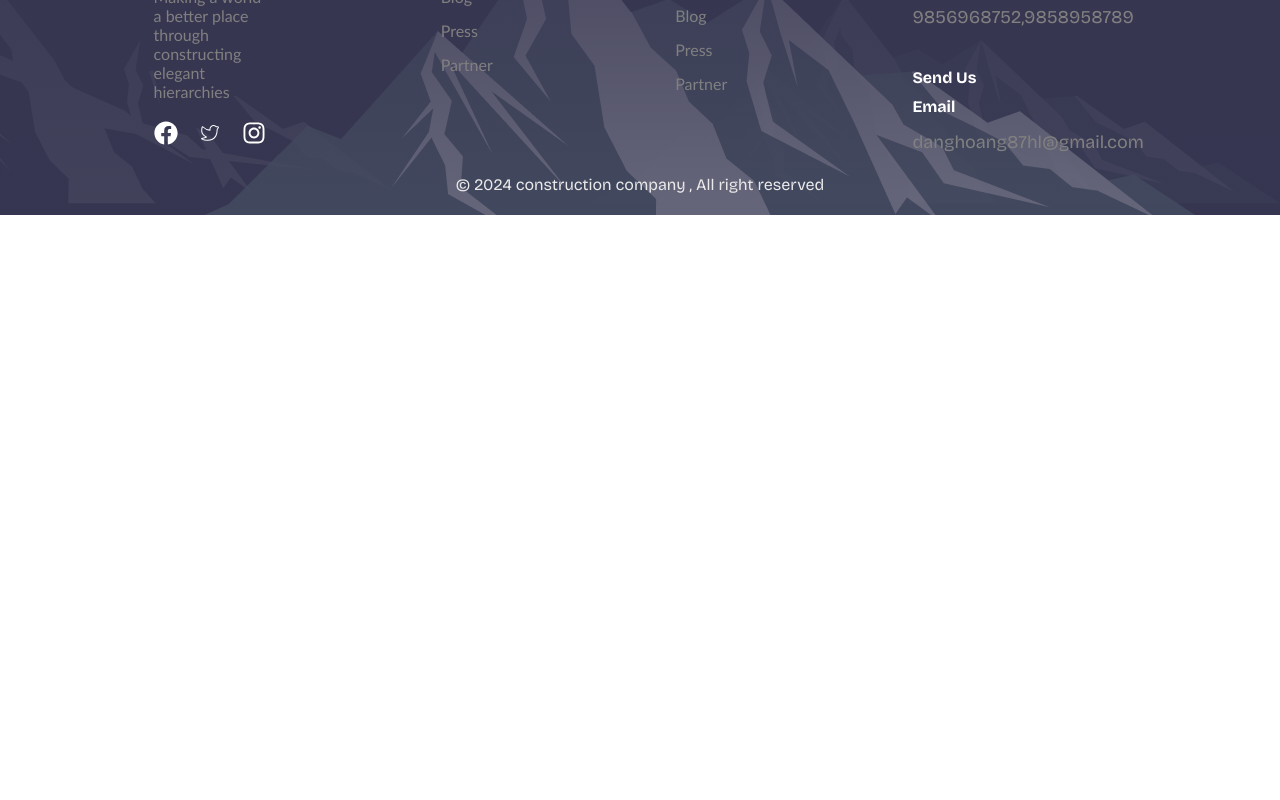
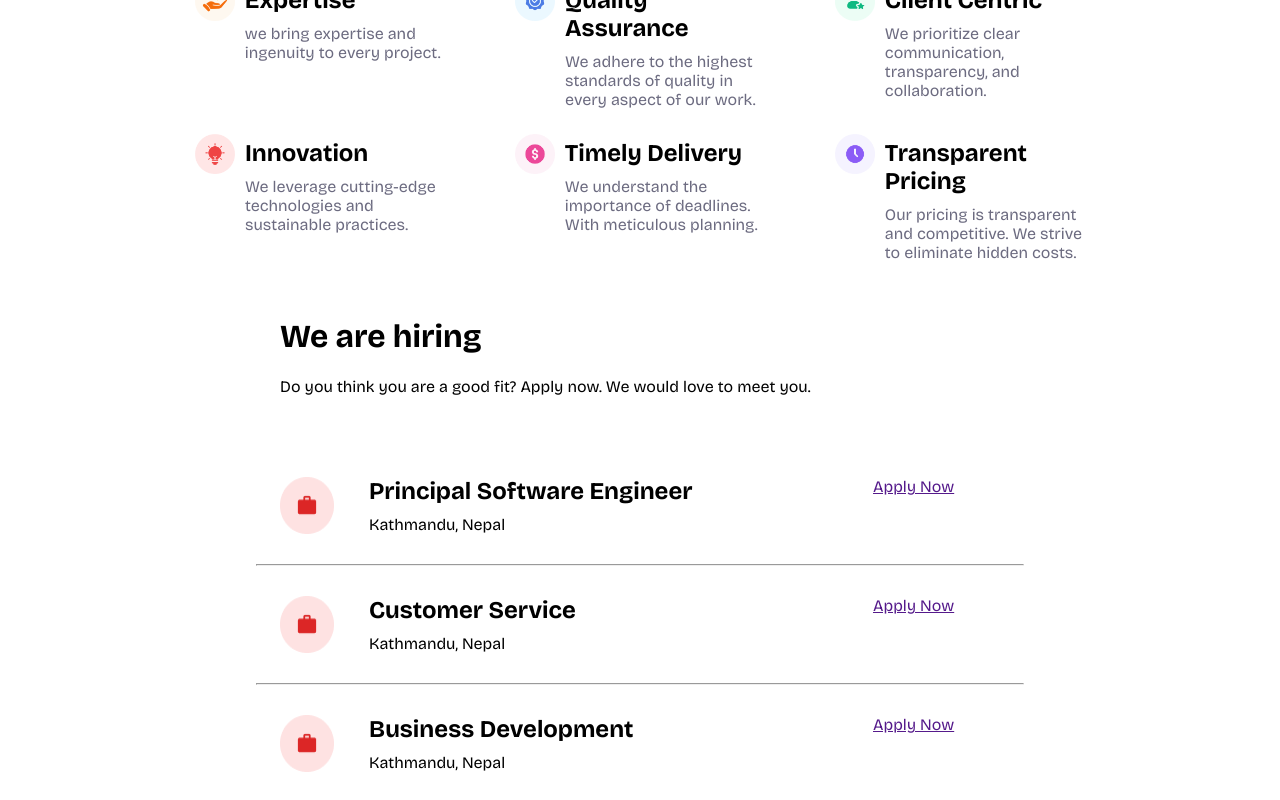
Before and after one commit to prashant2071/construction-site, a React (Create React App) app: page /Career in a window 1280 px wide. Shown: the part 320-1120 px from the top of the page. Before the commit the page ends 800 px from the top, so only its background shows below. Built offline with nearby package versions, Linux system fonts and the light colour scheme.

Commit message:
feat:career created

```diff
--- a/src/App.js
+++ b/src/App.js
@@ -7,15 +7,16 @@ import Card from "./components/card/Card";
 import NoPageFound from "./pages/NoPageFound";
 import Services from "./pages/service/Services";
 import Partner from "./pages/partner/Partner";
-import Commitment from './pages/commitment/Commitment';
-import Mining from './pages/mining/Mining';
-import Project from './pages/project/Project';
-import PressRelease from './pages/pressRelease/PressRelease';
+import Commitment from "./pages/commitment/Commitment";
+import Mining from "./pages/mining/Mining";
+import Project from "./pages/project/Project";
+import PressRelease from "./pages/pressRelease/PressRelease";
+import Career from "./pages/career/Career";
 function App() {
   return (
     <>
       <Router>
-      <Navbar />
+        <Navbar />
         <Routes>
           <Route path="" element={<Home />} />
           <Route path="about" element={<About />} />
@@ -23,14 +24,14 @@ function App() {
           <Route path="Commitment" element={<Commitment />} />
           <Route path="Mining" element={<Mining />} />
           <Route path="PressRelease" element={<PressRelease />} />
-          <Route path="card" element={<Card/>} />
-          <Route path="partner" element={<Partner/>} />
-          <Route path="service" element={<Services/>} />
-          <Route path="project" element={<Project/>} />
-          <Route path="*" element={<NoPageFound/>} />
-
+          <Route path="card" element={<Card />} />
+          <Route path="Career" element={<Career />} />
+          <Route path="partner" element={<Partner />} />
+          <Route path="service" element={<Services />} />
+          <Route path="project" element={<Project />} />
+          <Route path="*" element={<NoPageFound />} />
         </Routes>
-      <Footer />
+        <Footer />
       </Router>
     </>
   );
--- /dev/null
+++ b/src/components/banner/Banner.jsx
@@ -0,0 +1,83 @@
+import React from 'react'
+import Group5 from "../../images/Group 5.png";
+import Group6 from "../../images/Group 6.png";
+import Group7 from "../../images/Group 7.png";
+import Group8 from "../../images/Group 8.png";
+import Group9 from "../../images/Group 9.png";
+import Group10 from "../../images/Group 10.png";
+import"./banner.css"
+const banner = () => {
+  return (
+    <div>
+      <div className="banner-2">
+        <p>Why Choose Us?</p>
+        <h1>
+          We Choose best for
+          <br /> our clients
+        </h1>
+        <div className="container">
+          <div className="card">
+            <img className="banner2-icon" src={Group5} alt="" />
+            <div className="textarea">
+              <h2>Expertise</h2>
+              <p>we bring expertise and ingenuity to every project.</p>
+            </div>
+          </div>
+          <div className="card">
+            <img className="banner2-icon" src={Group6} alt="" />
+            <div className="textarea">
+              <h2>Quality Assurance</h2>
+              <p>
+                We adhere to the highest standards of quality in every aspect of
+                our work.
+              </p>
+            </div>
+          </div>
+          <div className="card">
+            <img className="banner2-icon" src={Group7} alt="" />
+            <div className="textarea">
+              <h2>Client Centric</h2>
+              <p>
+                We prioritize clear communication, transparency, and
+                collaboration.
+              </p>
+            </div>
+          </div>
+        </div>
+        <div className="container">
+          <div className="card">
+            <img className="banner2-icon" src={Group8} alt="" />
+            <div className="textarea">
+              <h2>Innovation</h2>
+              <p>
+                We leverage cutting-edge technologies and sustainable practices.
+              </p>
+            </div>
+          </div>
+          <div className="card">
+            <img className="banner2-icon" src={Group9} alt="" />
+            <div className="textarea">
+              <h2>Timely Delivery</h2>
+              <p>
+                We understand the importance of deadlines. With meticulous
+                planning.
+              </p>
+            </div>
+          </div>
+          <div className="card">
+            <img className="banner2-icon" src={Group10} alt="" />
+            <div className="textarea">
+              <h2>Transparent Pricing</h2>
+              <p>
+                Our pricing is transparent and competitive. We strive to
+                eliminate hidden costs.
+              </p>
+            </div>
+          </div>
+        </div>
+      </div>
+    </div>
+  )
+}
+
+export default banner
--- /dev/null
+++ b/src/components/banner/banner.css
@@ -0,0 +1,39 @@
+.banner-2 p {
+    color: red;
+    text-align: center;
+    padding-top: 20px;
+    font-size: 16px;
+  }
+  .banner-2 h1 {
+    text-align: center;
+    font-size: 40px;
+    padding: 40px 0px;
+  }
+  .container {
+    display: flex;
+    gap: 70px;
+    padding: 10px 140px;
+    justify-content: center;
+  }
+  .card {
+    display: flex;
+    gap: 10px;
+    width: 25%;
+  }
+  .banner2-icon {
+    width: 30px;
+    height: 40px;
+  }
+  .card img {
+    width: 60px;
+  }
+  .textarea {
+    padding: 5px 0px;
+    text-align: left;
+    /* border: 1px solid red; */
+  }
+  .textarea p {
+    color: rgba(108, 107, 128, 1);
+    text-align: left;
+    padding-top: 10px;
+  }
--- /dev/null
+++ b/src/pages/career/Career.css
@@ -0,0 +1,25 @@
+.hiring{
+    padding: 40px 280px;
+line-height: 40px;
+h1{
+    margin-bottom: 10px;
+}
+}
+.jobpost{
+    display: flex;
+
+    padding: 30px 280px;
+    img{
+        margin-right: 35px;
+    }
+    .position{
+        width: 70%;
+    }
+}
+hr{
+    margin: 0 auto;
+    width: 60%;
+}
+.position h2{
+    margin-bottom: 10px;
+}
--- /dev/null
+++ b/src/pages/career/Career.jsx
@@ -0,0 +1,46 @@
+import React from "react";
+import "./Career.css";
+import Banner from "../../components/banner/Banner";
+import p497 from "../../images/Frame 497.png";
+
+const Career = () => {
+  return (
+    <div>
+      <Banner />
+      <div className="hiring">
+        <h1>We are hiring</h1>
+        <p>
+          Do you think you are a good fit? Apply now. We would love to meet you.
+        </p>
+      </div>
+      <div className="jobpost">
+        <img src={p497} alt="" />
+        <div className="position">
+          <h2>Principal Software Engineer</h2>
+          <p>Kathmandu, Nepal</p>
+        </div>
+        <a href="">Apply Now</a>
+      </div>
+      <hr />
+      <div className="jobpost">
+        <img src={p497} alt="" />
+        <div className="position">
+          <h2>Customer Service</h2>
+          <p>Kathmandu, Nepal</p>
+        </div>
+        <a href="">Apply Now</a>
+      </div>
+      <hr />
+      <div className="jobpost">
+        <img src={p497} alt="" />
+        <div className="position">
+          <h2>Business Development</h2>
+          <p>Kathmandu, Nepal</p>
+        </div>
+        <a href="">Apply Now</a>
+      </div>
+    </div>
+  );
+};
+
+export default Career;
--- a/src/pages/home/Home.css
+++ b/src/pages/home/Home.css
@@ -64,45 +64,7 @@
   top: 140px;
   left: -60px;
 }
-.banner-2 p {
-  color: red;
-  text-align: center;
-  padding-top: 20px;
-  font-size: 16px;
-}
-.banner-2 h1 {
-  text-align: center;
-  font-size: 40px;
-  padding: 40px 0px;
-}
-.container {
-  display: flex;
-  gap: 70px;
-  padding: 10px 140px;
-  justify-content: center;
-}
-.card {
-  display: flex;
-  gap: 10px;
-  width: 25%;
-}
-.banner2-icon {
-  width: 30px;
-  height: 40px;
-}
-.card img {
-  width: 60px;
-}
-.textarea {
-  padding: 5px 0px;
-  text-align: left;
-  /* border: 1px solid red; */
-}
-.textarea p {
-  color: rgba(108, 107, 128, 1);
-  text-align: left;
-  padding-top: 10px;
-}
+
 .banner-3 {
   display: flex;
   justify-content: space-between;
--- a/src/pages/home/Home.jsx
+++ b/src/pages/home/Home.jsx
@@ -1,20 +1,19 @@
 import React from "react";
-
+import Banner from "../../components/banner/Banner"
 import { FaAngleLeft } from "react-icons/fa6";
 import { FaAngleRight } from "react-icons/fa6";
-
 import "./Home.css";
 import one from "../../images/one.png";
 import two from "../../images/two.png";
 import three from "../../images/three.png";
 import vector from "../../images/Vector.png";
 import symbol from "../../images/symbol.png";
-import Group5 from "../../images/Group 5.png";
-import Group6 from "../../images/Group 6.png";
-import Group7 from "../../images/Group 7.png";
-import Group8 from "../../images/Group 8.png";
-import Group9 from "../../images/Group 9.png";
-import Group10 from "../../images/Group 10.png";
+// import Group5 from "../../images/Group 5.png";
+// import Group6 from "../../images/Group 6.png";
+// import Group7 from "../../images/Group 7.png";
+// import Group8 from "../../images/Group 8.png";
+// import Group9 from "../../images/Group 9.png";
+// import Group10 from "../../images/Group 10.png";
 import frame32 from "../../images/Frame 32.png";
 import building from "../../images/building.png";
 import children from "../../images/children.png";
@@ -22,7 +21,7 @@ import worker from "../../images/worker.png";
 import hands from "../../images/Hands.png";
 import construction1 from "../../images/construction 1.png";
 import { FaArrowRightLong } from "react-icons/fa6";
-import Card from './../../components/card/Card'
+import Card from "./../../components/card/Card";
 import { FaArrowLeftLong } from "react-icons/fa6";
 
 const Home = () => {
@@ -56,73 +55,8 @@ const Home = () => {
           <img className="three" src={three} alt="third " />
         </div>
       </div>
-      <div className="banner-2">
-        <p>Why Choose Us?</p>
-        <h1>
-          We Choose best for
-          <br /> our clients
-        </h1>
-        <div className="container">
-          <div className="card">
-            <img className="banner2-icon" src={Group5} alt="" />
-            <div className="textarea">
-              <h2>Expertise</h2>
-              <p>we bring expertise and ingenuity to every project.</p>
-            </div>
-          </div>
-          <div className="card">
-            <img className="banner2-icon" src={Group6} alt="" />
-            <div className="textarea">
-              <h2>Quality Assurance</h2>
-              <p>
-                We adhere to the highest standards of quality in every aspect of
-                our work.
-              </p>
-            </div>
-          </div>
-          <div className="card">
-            <img className="banner2-icon" src={Group7} alt="" />
-            <div className="textarea">
-              <h2>Client Centric</h2>
-              <p>
-                We prioritize clear communication, transparency, and
-                collaboration.
-              </p>
-            </div>
-          </div>
-        </div>
-        <div className="container">
-          <div className="card">
-            <img className="banner2-icon" src={Group8} alt="" />
-            <div className="textarea">
-              <h2>Innovation</h2>
-              <p>
-                We leverage cutting-edge technologies and sustainable practices.
-              </p>
-            </div>
-          </div>
-          <div className="card">
-            <img className="banner2-icon" src={Group9} alt="" />
-            <div className="textarea">
-              <h2>Timely Delivery</h2>
-              <p>
-                We understand the importance of deadlines. With meticulous
-                planning.
-              </p>
-            </div>
-          </div>
-          <div className="card">
-            <img className="banner2-icon" src={Group10} alt="" />
-            <div className="textarea">
-              <h2>Transparent Pricing</h2>
-              <p>
-                Our pricing is transparent and competitive. We strive to
-                eliminate hidden costs.
-              </p>
-            </div>
-          </div>
-        </div>
-      </div>
+   < Banner />
+
       <div className="banner-3">
         <div className="section-left">
           <img src={frame32} alt="frame 32" />
@@ -242,16 +176,17 @@ const Home = () => {
           <h2>What our clinet has to say about us</h2>
           <div>
             <button>
-              <FaArrowLeftLong  style={{ color: 'black', width:"40px", fontSize: '15px', }}/>
+              <FaArrowLeftLong
+                style={{ color: "black", width: "40px", fontSize: "15px" }}
+              />
             </button>
             <button className="btn-rignt">
-              <FaArrowRightLong style={{ color: 'white', fontSize: '15px' }} />
-
+              <FaArrowRightLong style={{ color: "white", fontSize: "15px" }} />
             </button>
           </div>
         </div>
         <div className="buttom-section">
-              <Card/>
+          <Card />
         </div>
       </div>
     </>
```
Also changed, not shown: src/images/Frame 497.png (added).
